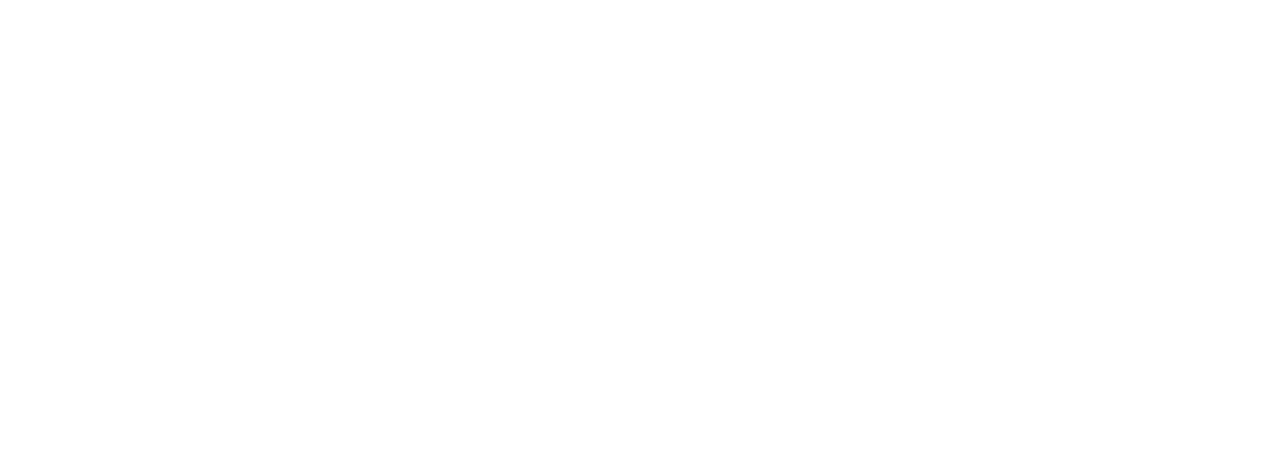
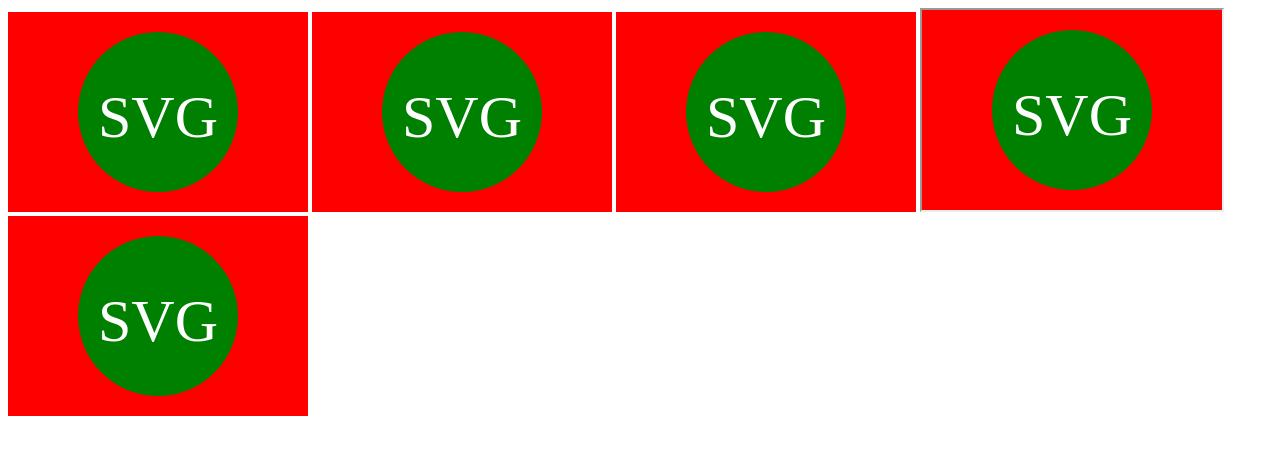
Before and after one commit to coder-kai/svg-demo, a plain HTML site: page demo/index.html in a window 1280 px wide. Drawn offline with Linux system fonts and the light colour scheme.

Commit message:
Signed-off-by: holidaying <workliudan@163.com>

```diff
--- a/demo/index.html
+++ b/demo/index.html
@@ -5,6 +5,10 @@
 	<title>svg demo</title>
 </head>
 <body>
-
+	<img src="demo1.svg" alt="">
+	<object data="demo1.svg" type="image/svg+xml"></object>
+    <embed src="demo1.svg" type="image/svg+xml"></embed>
+    <iframe src="demo1.svg" height="200px" width="300px"></iframe>
+    <div style="background:url('./demo1.svg');height:200px;width:300px"></div>
 </body>
 </html>
```
Also changed, not shown: demo/demo1.svg (added), 1 other file.
